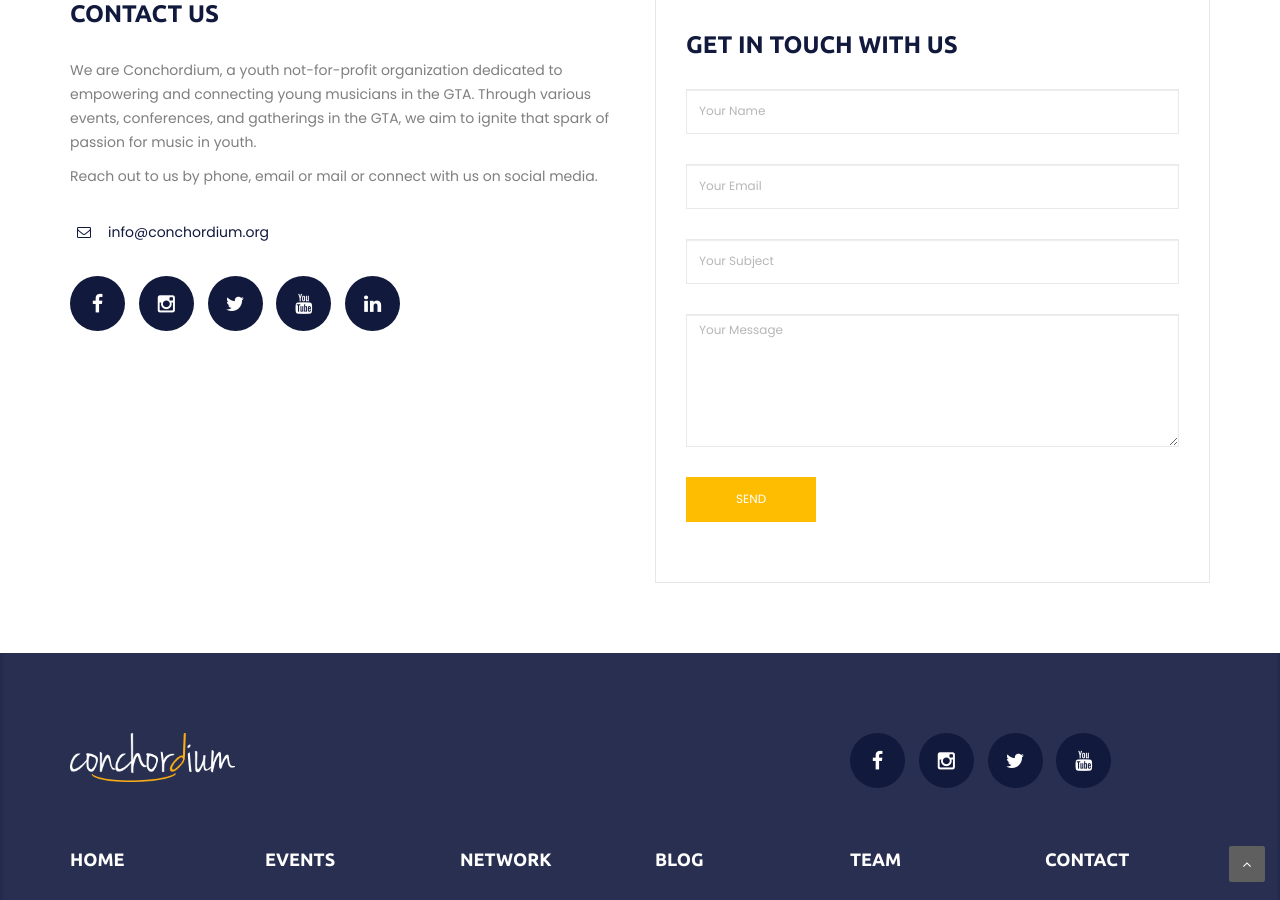
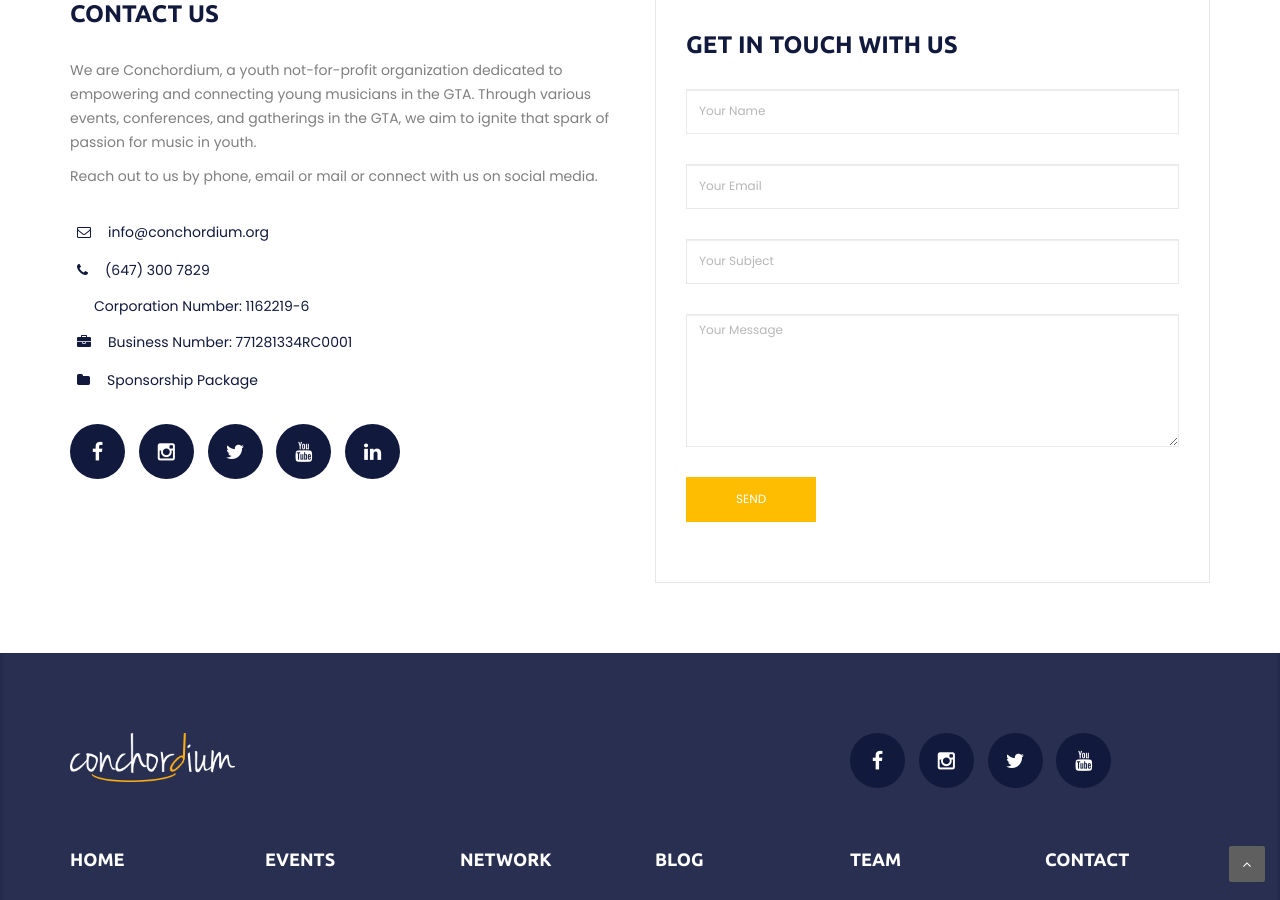
Before and after one commit to Conchordium-org/Conchordium, a Jekyll site: the page built from contact.html, in a window 1280 px wide and 900 px high, scrolled down 482 px. Built offline with Jekyll 4.4.1, drawn with Linux system fonts in a browser that asks for light colours; nearby versions of some CDN libraries; library files that are not in the unit come from our copies.

Commit message:
Sponsorship Numbers and Package

```diff
--- a/contact.html
+++ b/contact.html
@@ -29,12 +29,21 @@
 							<a href="#"><i class="fa fa-paper-plane-o"></i>1184 Hyde Ave San Jose, CA 95129 West San Jose. USA</a>
 						</li> -->
 						<li>
-							<a href="#"><i class="fa fa-envelope-o"></i>info@conchordium.org</a>
+							<a href="mailto:info@conchordium.org"><i class="fa fa-envelope-o"></i>info@conchordium.org</a>
+						</li>
+						<li>
+							<a href="#"><i class="fa fa-phone"></i>(647) 300 7829</a>
+						</li>
+						<li>
+							<a href="#"><i class="fa fa-hashtag"></i>Corporation Number: 1162219-6</a>
+						</li>
+						<li>
+							<a href="#"><i class="fa fa-briefcase"></i>Business Number: 771281334RC0001</a>
+						</li>
+						<li>
+							<a href="assets/pdf/sponsorship_package.pdf"><i class="fa fa-folder"></i>Sponsorship Package</a>
 						</li>
 						<!-- <li>
-							<a href="#"><i class="fa fa-phone"></i>+880 123 727 525</a>
-						</li>
-						<li>
 							<a href="#"><i class="fa fa-history"></i>9.00 am to 9.00 pm in a day, 7 days a week</a>
 						</li> -->
 
```
Also changed, not shown: 1 other file.
